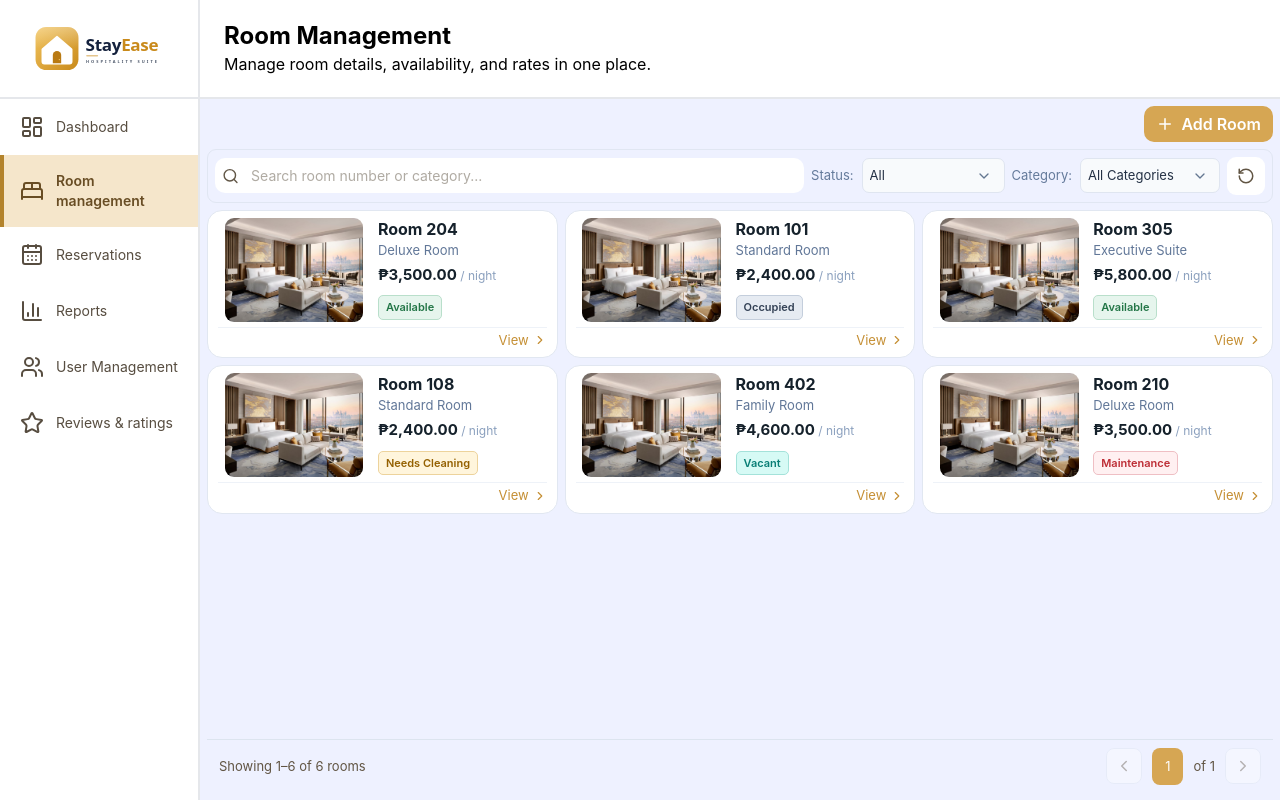
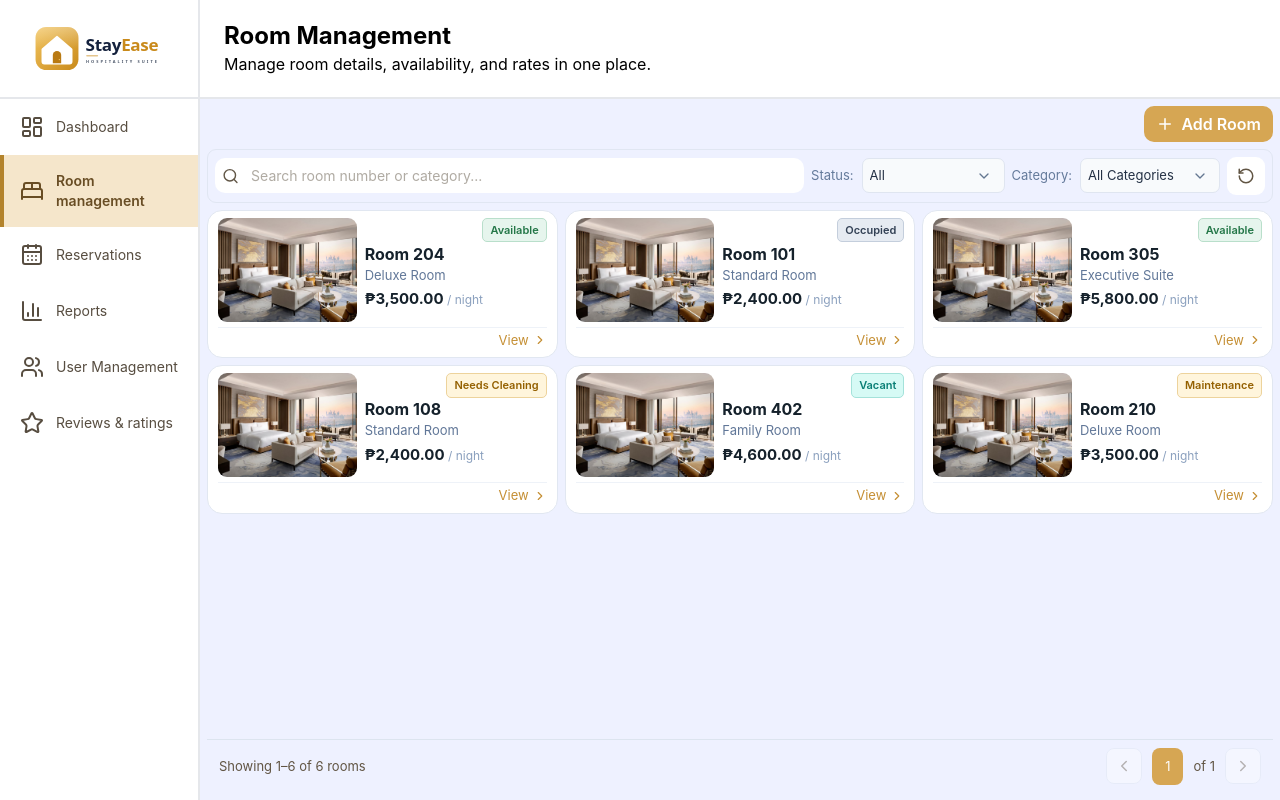
Before and after one commit to StayEase-HRMS/CC116-StayEase-HRMS, a React (Vite) app: page /admin/rooms in a window 1280 px wide. Built offline with nearby package versions, Linux system fonts and the light colour scheme.

Commit message:
fix: left-align room cards and position status badges

```diff
--- a/src/admin/layout.css
+++ b/src/admin/layout.css
@@ -20,9 +20,9 @@
 .management-content .room-inventory-card { padding:10px; }
 .management-content .room-card-summary { display:grid; grid-template-columns:minmax(0,1fr) minmax(0,1fr); gap:10px; padding-top:0; flex:1; }
 .management-content .room-card-summary > img,
-.management-content .room-no-photo { grid-row:1 / 3; width:100%; height:100%; min-height:100px; object-fit:cover; }
-.management-content .room-card-summary > div:not(.room-no-photo) { padding-right:0; min-width:0; }
-.management-content .room-card-summary > .room-status { position:static; justify-self:start; align-self:end; white-space:normal; }
+.management-content .room-no-photo { grid-row:1; width:100%; height:100%; min-height:100px; object-fit:cover; }
+.management-content .room-card-summary > div:not(.room-no-photo) { padding-right:0; min-width:0; padding-top:26px; }
+.management-content .room-card-summary > .room-status { position:absolute; top:0; right:0; white-space:nowrap; }
 .management-content .room-inventory-card footer { margin-top:5px; }
 
 /* Compact desktop layout derives its remaining space from the actual header.
@@ -116,9 +116,9 @@
 .dashboard-room-status svg { width:clamp(180px,16vw,240px); height:auto; max-width:100%; }
 .dashboard-room-status table { font-size:14px; }
 .management-content .dashboard-room-status td { padding:9px 6px; }
-.management-content .room-card-summary { grid-template-columns:minmax(0,.9fr) minmax(0,1fr); align-items:center; }
+.management-content .room-card-summary { grid-template-columns:minmax(0,.9fr) minmax(0,1fr); align-items:start; justify-content:start; text-align:left; }
 .management-content .room-card-summary > img,
-.management-content .room-no-photo { aspect-ratio:4/3; height:auto; min-height:0; align-self:center; }
+.management-content .room-no-photo { aspect-ratio:4/3; height:auto; min-height:0; align-self:start; }
 .management-content .room-card-summary h2 { font-size:16px; line-height:1.25; }
 .management-content .room-card-summary p { font-size:13px; line-height:1.3; margin:3px 0; }
 .management-content .room-card-summary strong { font-size:15px; }
@@ -129,7 +129,7 @@
  .dashboard-room-status { display:flex; flex-direction:column; }
  .dashboard-room-status > div { flex:1; margin-top:12px; gap:12px; }
  .management-content .room-card-summary > img,
- .management-content .room-no-photo { max-height:104px; width:auto; max-width:100%; justify-self:center; }
+ .management-content .room-no-photo { max-height:104px; width:auto; max-width:100%; justify-self:start; }
  .management-content .room-inventory-card { min-height:142px; height:100%; }
  .management-content .room-inventory { grid-auto-rows:minmax(142px,auto); }
 }
@@ -150,3 +150,8 @@
  .dashboard-reservations td > span { width:auto; padding:3px 6px; white-space:nowrap; }
  .dashboard-reservations > div:first-child { padding:8px 12px; }
 }
+
+@media (min-width:1100px) and (min-height:700px) {
+ .management-content .room-card-summary { grid-template-columns:minmax(0,min(47.368%,138.667px)) minmax(0,1fr); }
+}
+.management-content .room-inventory-card .maintenance { color:#946000; background:#fff5dc; border-color:#edd39c; }
```
